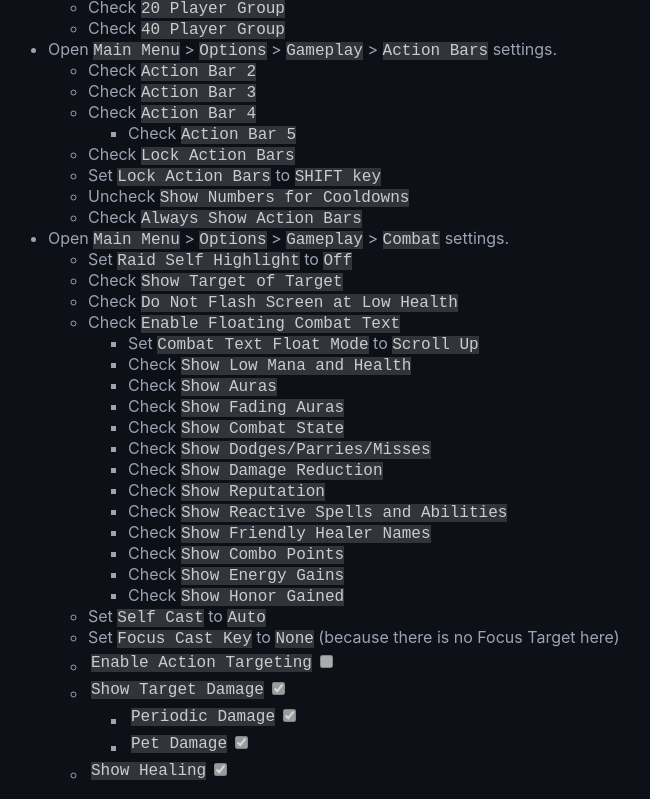
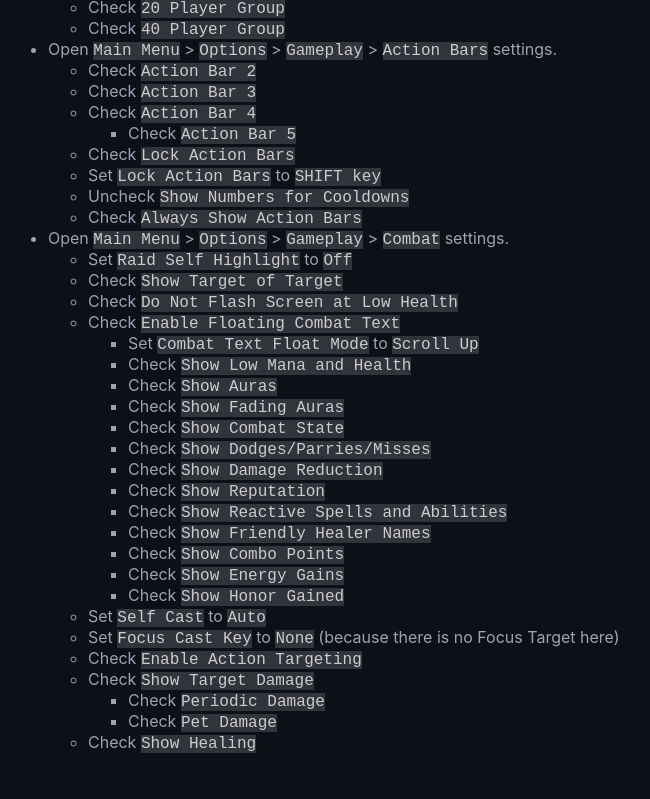
Before and after one commit to marius-pasarica/classic-era, a plain HTML site: page index.html in a window 1280 px wide. Shown: the part 3427-4226 px from the top of the page, without its empty margins (0-650 px from the left). After the commit the page ends 4196 px from the top, so only its background shows below. Drawn offline with Linux system fonts and the light colour scheme.

Commit message:
no more input

```diff
--- a/index.html
+++ b/index.html
@@ -291,14 +291,14 @@
                     </li>
                     <li>Set <code>Self Cast</code> to <code>Auto</code></li>
                     <li>Set <code>Focus Cast Key</code> to <code>None</code> (because there is no Focus Target here)</li>
-                    <li><table><tr><td><code>Enable Action Targeting</code></td><td><input type="checkbox" disabled="disabled"></td></tr></table></li>
-                    <li><table><tr><td><code>Show Target Damage</code></td><td><input type="checkbox" disabled="disabled" checked="checked"></td></tr></table>
+                    <li>Check <code>Enable Action Targeting</code></li>
+                    <li>Check <code>Show Target Damage</code>
                         <ul>
-                            <li><table><tr><td><code>Periodic Damage</code></td><td><input type="checkbox" disabled="disabled" checked="checked"></td></tr></table></li>
-                            <li><table><tr><td><code>Pet Damage</code></td><td><input type="checkbox" disabled="disabled" checked="checked"></td></tr></table></li>
+                            <li>Check <code>Periodic Damage</code></li>
+                            <li>Check <code>Pet Damage</code></li>
                         </ul>
                     </li>
-                    <li><table><tr><td><code>Show Healing</code></td><td><input type="checkbox" disabled="disabled" checked="checked"></td></tr></table></li>
+                    <li>Check <code>Show Healing</code></li>
                 </ul>
             </li>
         </ul>
```
